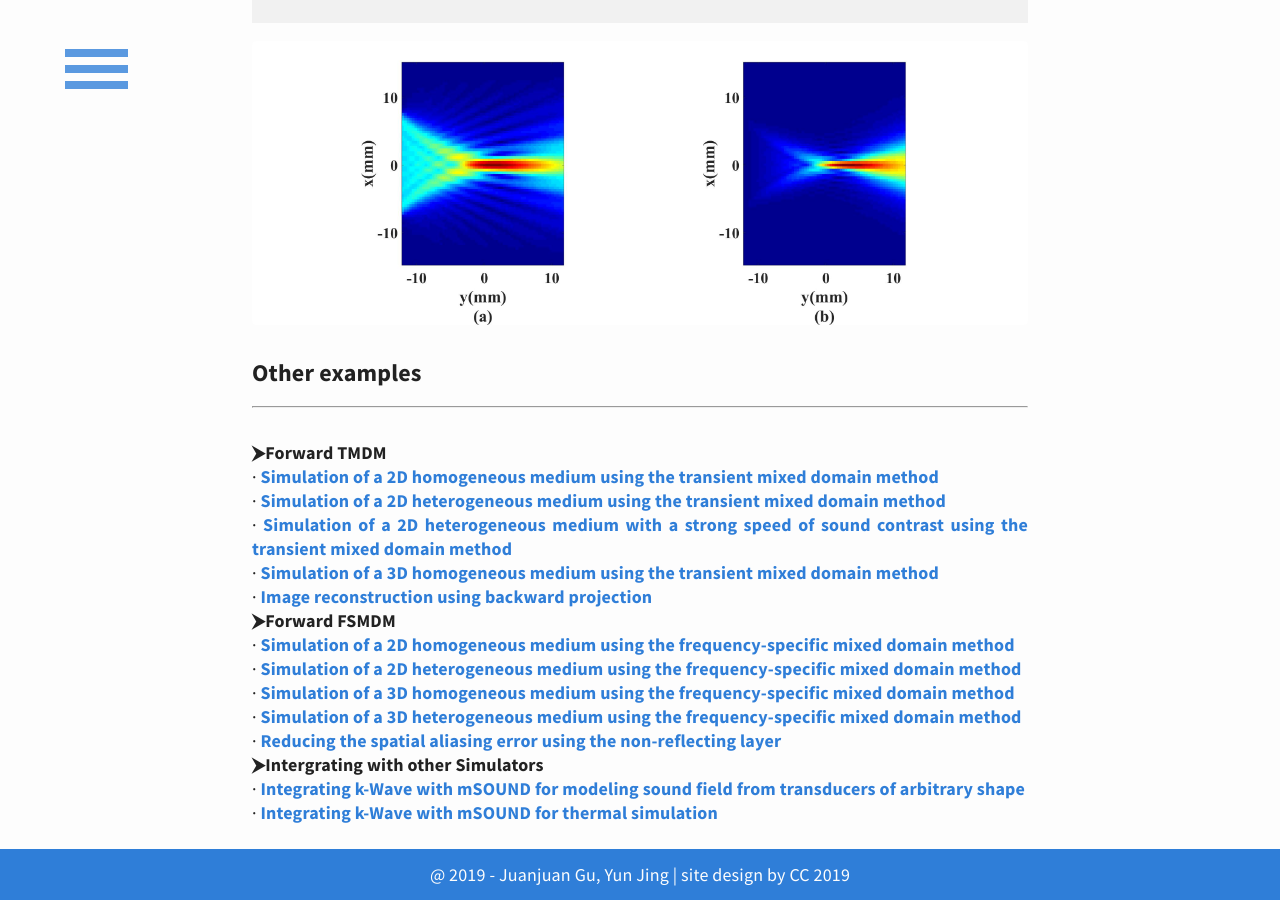
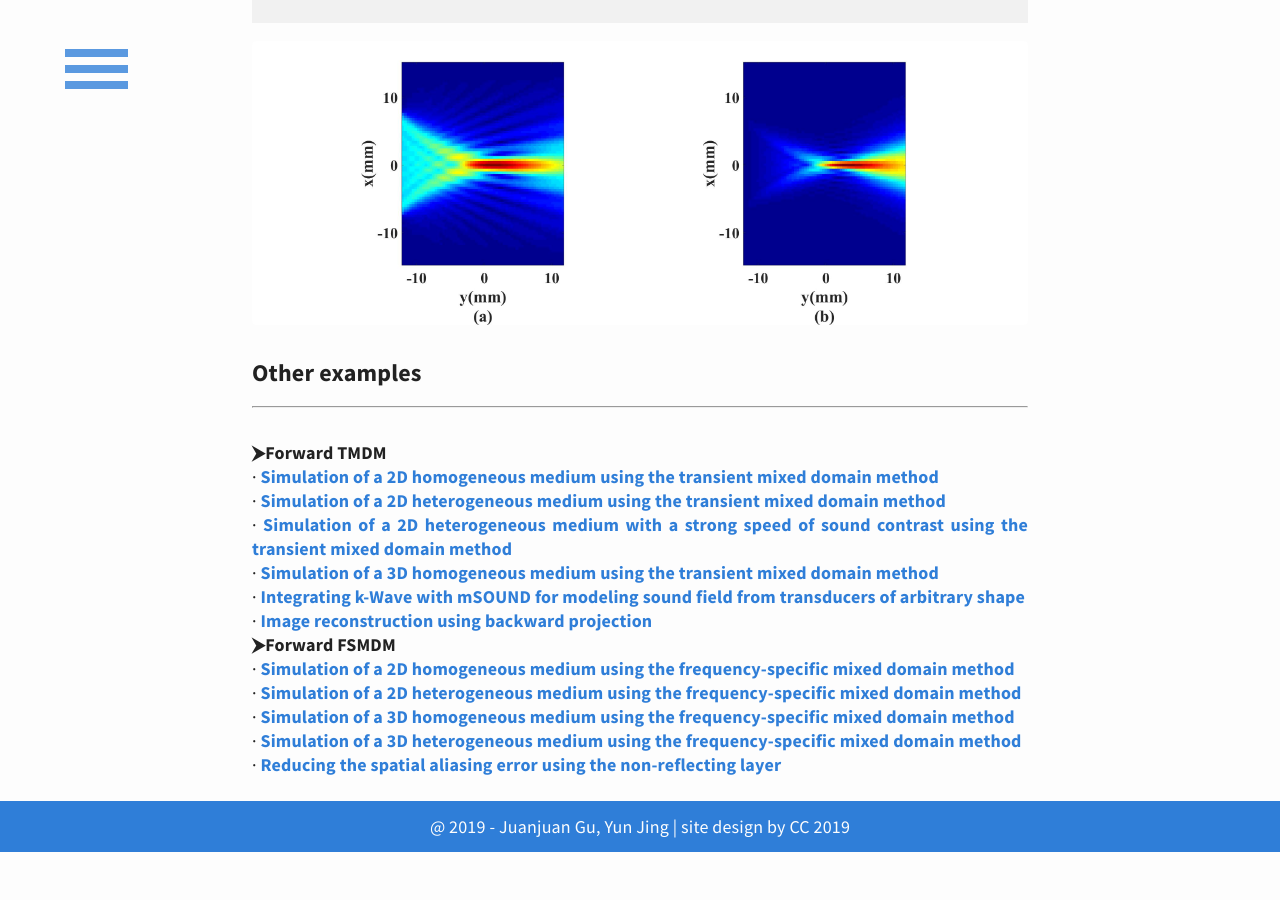
Before and after one commit to m-SOUND/mSOUND, a Jekyll site: the page built from _posts/2019-07-31-FSMDM_2D_homogeneous.html, in a window 1280 px wide and 900 px high, scrolled down 1883 px. Built offline with Jekyll 4.4.1, drawn with Linux system fonts in a browser that asks for light colours; after the commit the page ends 2735 px from its top, so only the background shows below that.

Commit message:
Update 2019-07-31-FSMDM_2D_homogeneous.html

```diff
--- a/_posts/2019-07-31-FSMDM_2D_homogeneous.html
+++ b/_posts/2019-07-31-FSMDM_2D_homogeneous.html
@@ -70,7 +70,8 @@ medium.NRL_alpha = 0.1;  <font color="#03a852">% decay factor for non-relfecting
 <h6>2D forward simulation</h6>
 <hr>
 <p>
-Fundamental pressure field is calculated with the 2D forward simulation function <a href="/mSOUND/function.html#Forward2D_fund">Forward2D_fund</a>.
+Fundamental pressure field is calculated with the 2D forward simulation function
+ <a href="/mSOUND/function.html#Forward2D_fund">Forward2D_fund</a>.
 Pressure at the second-harmonic frequency is calculated with the function <a href="/mSOUND/function.html#Forward2D_sec">Forward2D_sec</a>.
  <pre>
 <code>
@@ -96,11 +97,13 @@ P_second = Forward2D_sec(mgrid, medium, P_fundamental, omegac, 'NRL');
     Simulation of a 2D heterogeneous medium with a strong speed of sound contrast using the transient mixed domain method</a>
 <br>&middot;<a href="https://m-sound.github.io/mSOUND/TMDM_3D_homogeneous">
     Simulation of a 3D homogeneous medium using the transient mixed domain method</a>
+<br>&middot;<a href="https://m-sound.github.io/mSOUND/combine-k-Wave-TMDM">
+    Integrating k-Wave with mSOUND for modeling sound field from transducers of arbitrary shape</a>
 <br>&middot;<a href="https://m-sound.github.io/mSOUND/Backward_TMDM">
     Image reconstruction using backward projection</a>
 
 
-<br><h7 style='font-weight:bold;'>&#11166;Forward FSMDM</h7>
+  <br><h7 style='font-weight:bold;'>&#11166;Forward FSMDM</h7>
 <br>&middot;<a href="https://m-sound.github.io/mSOUND/FSMDM_2D_homogeneous">
     Simulation of a 2D homogeneous medium using the frequency-specific mixed domain method</a>
 <br>&middot;<a href="https://m-sound.github.io/mSOUND/FSMDM_2D_heterogeneous">
@@ -111,11 +114,4 @@ P_second = Forward2D_sec(mgrid, medium, P_fundamental, omegac, 'NRL');
     Simulation of a 3D heterogeneous medium using the frequency-specific mixed domain method</a>
  <br>&middot;<a href="https://m-sound.github.io/mSOUND/2D_absorption">
     Reducing the spatial aliasing error using the non-reflecting layer</a>
-
-
- <br><h7 style='font-weight:bold;'>&#11166;Intergrating with other Simulators</h7>
- <br>&middot;<a href="https://m-sound.github.io/mSOUND/combine-k-Wave-TMDM">
-    Integrating k-Wave with mSOUND for modeling sound field from transducers of arbitrary shape</a>
- <br>&middot;<a href="https://m-sound.github.io/mSOUND/combine-k-Wave-diffusion">
-    Integrating k-Wave with mSOUND for thermal simulation</a>
 </p>
```
